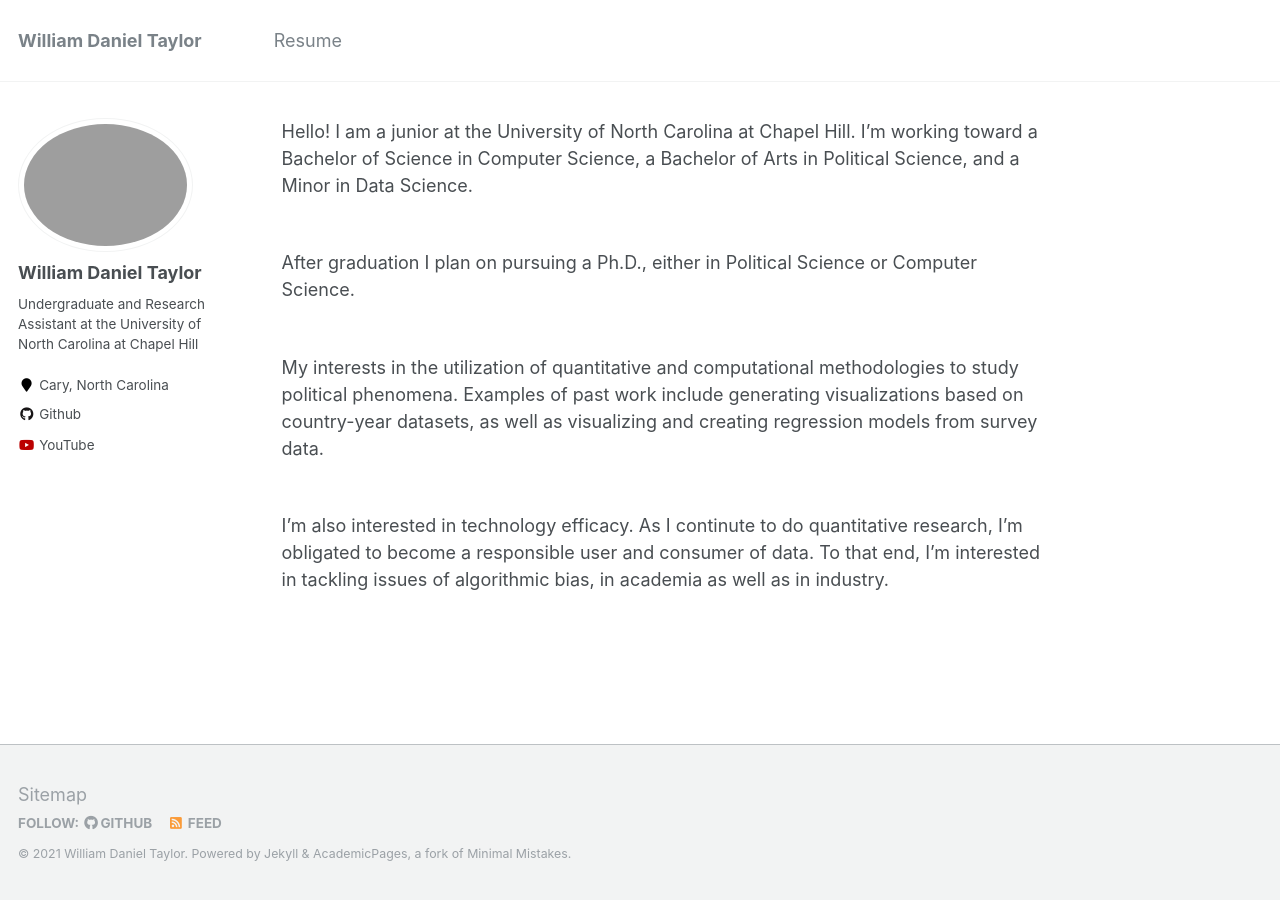
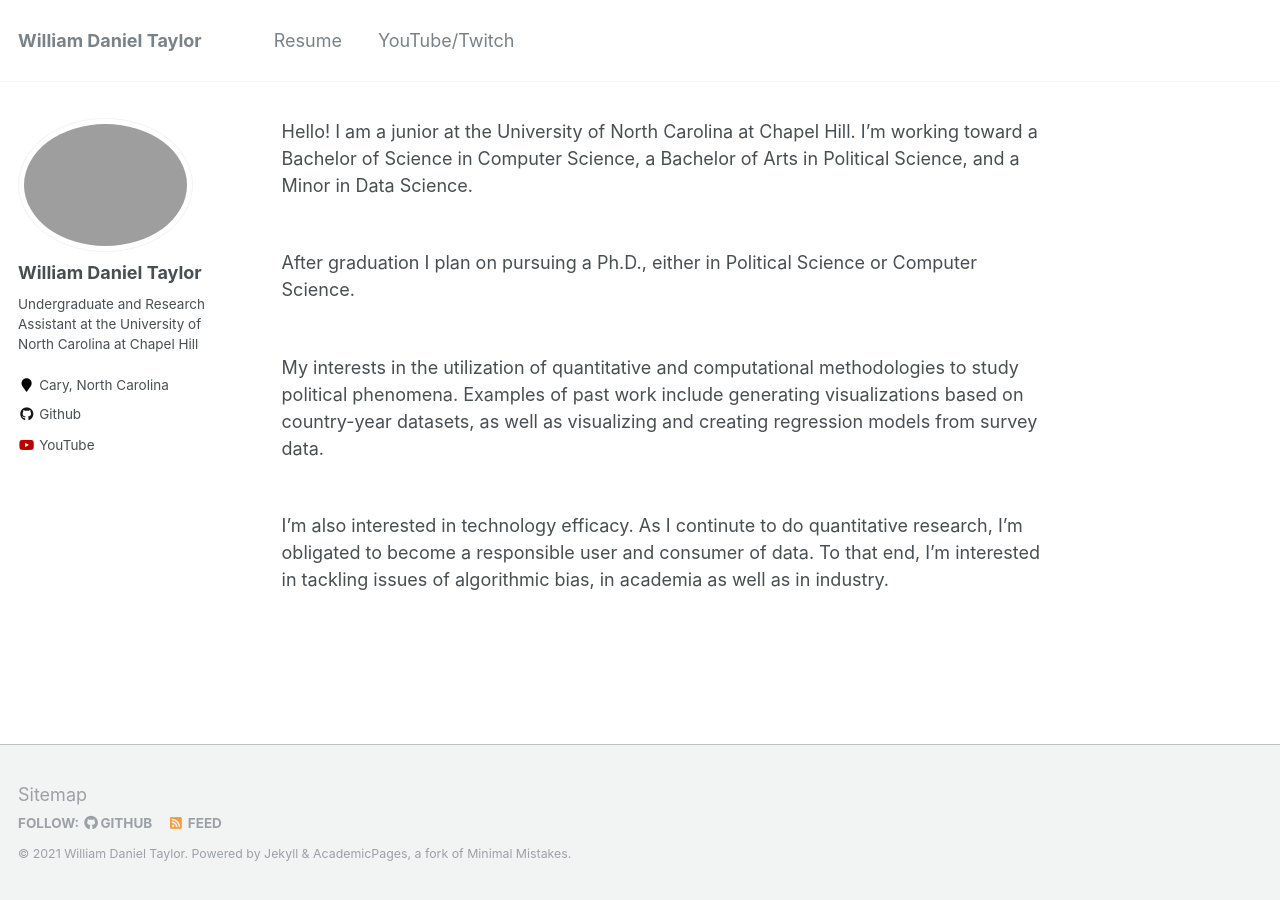
Before and after one commit to wdtaylor30/wdtaylor30.github.io, a Jekyll site: the page built from _pages/about.md, in a window 1280 px wide. Built offline with Jekyll 4.4.1, drawn with Linux system fonts in a browser that asks for light colours.

Commit message:
updated _data/navigation.yml

```diff
--- a/_data/navigation.yml
+++ b/_data/navigation.yml
@@ -2,3 +2,6 @@
 main:
   - title: "Resume"
     url: /resume/
+
+  - title: "YouTube/Twitch"
+    url: /content/
```
Also changed, not shown: 3 other files.
